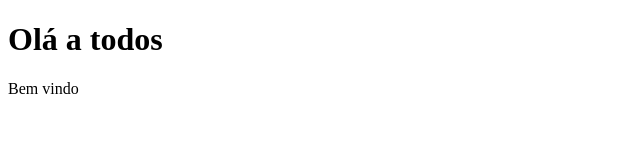
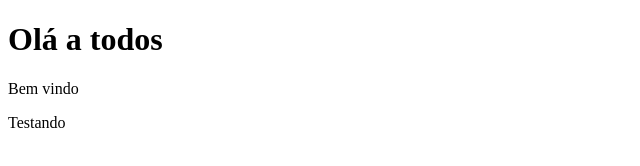
Before and after one commit to Toin-boss/Projeto, a plain HTML site: page index.html in a window 1280 px wide. Shown: the full height of the page, 0-640 px from the left. Drawn offline with Linux system fonts and the light colour scheme.

Commit message:
Testando

```diff
--- a/index.html
+++ b/index.html
@@ -9,5 +9,6 @@
 <body>
     <h1>Olá a todos</h1>
     <p>Bem vindo</p>
+    <p>Testando</p>
 </body>
 </html>
```
